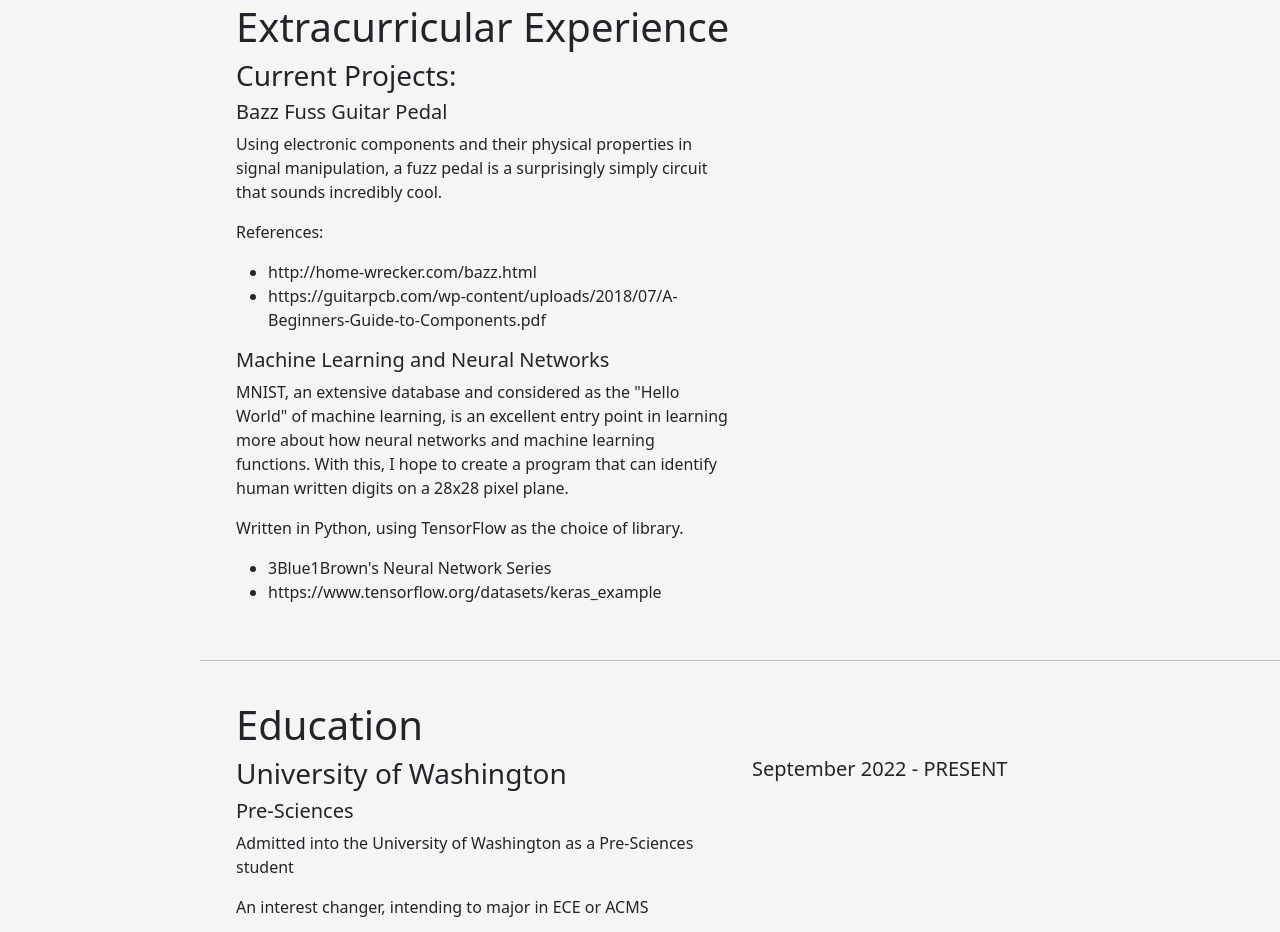
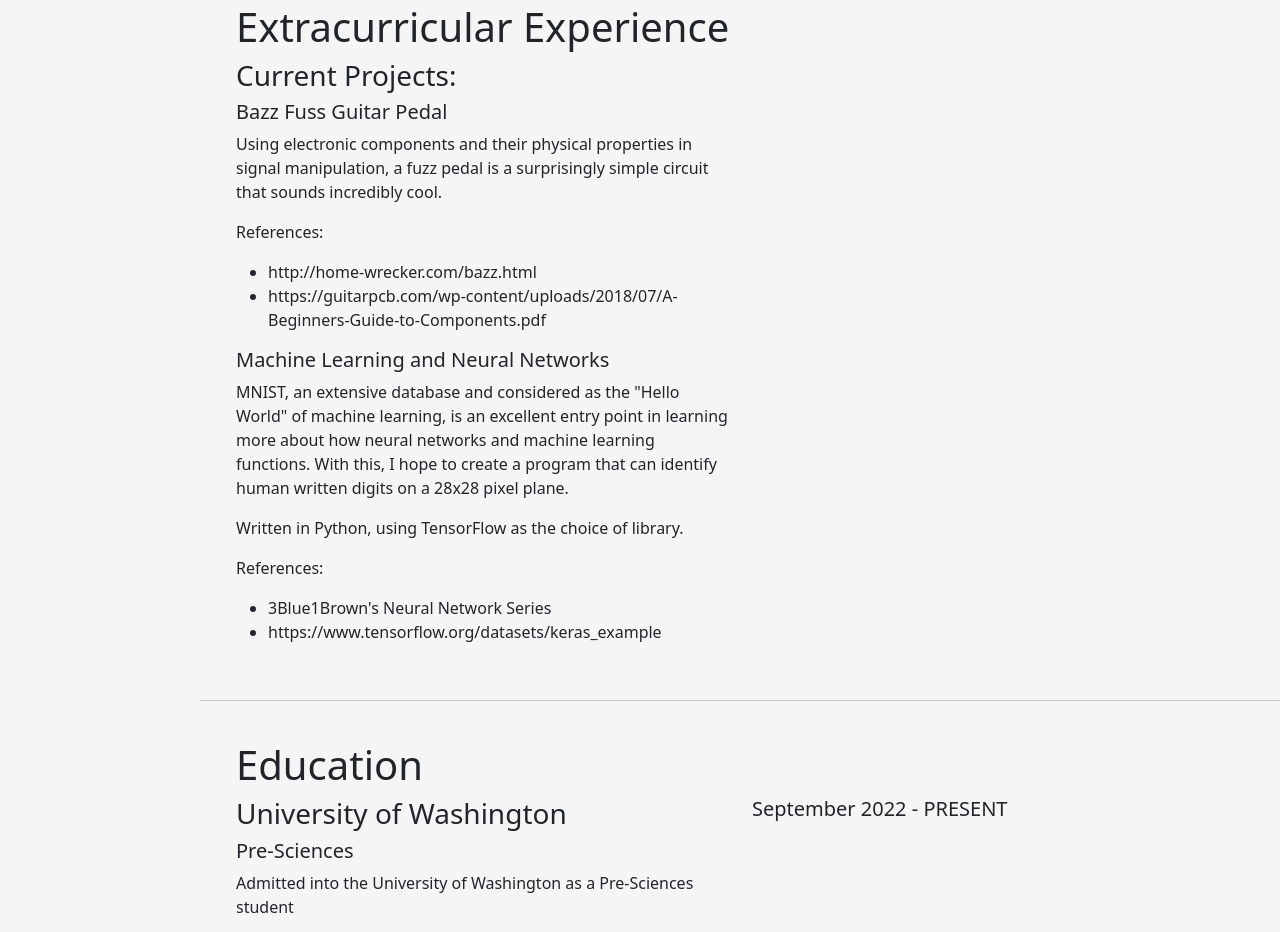
Before and after one commit to homewrk/homewrk.github.io, a plain HTML site: page index.html in a window 1280 px wide. Shown: the part 1140-2072 px from the top of the page. Drawn offline with nearby package versions, Linux system fonts and the light colour scheme; a web font is replaced by a local one.

Commit message:
spelling errors

```diff
--- a/index.html
+++ b/index.html
@@ -99,7 +99,7 @@
               <div class="col-md-6">
                 <h3>Current Projects:</h3>
                 <h5>Bazz Fuss Guitar Pedal</h5>
-                <p>Using electronic components and their physical properties in signal manipulation, a fuzz pedal is a surprisingly simply circuit that sounds incredibly cool.</p>
+                <p>Using electronic components and their physical properties in signal manipulation, a fuzz pedal is a surprisingly simple circuit that sounds incredibly cool.</p>
                 <p>References:</p>
                 <ul>
                   <li>http://home-wrecker.com/bazz.html</li>
@@ -112,6 +112,7 @@
               <h5>Machine Learning and Neural Networks</h5>
               <p>MNIST, an extensive database and considered as the "Hello World" of machine learning, is an excellent entry point in learning more about how neural networks and machine learning functions. With this, I hope to create a program that can identify human written digits on a 28x28 pixel plane.</p>
               <p>Written in Python, using TensorFlow as the choice of library.</p>
+              <p>References:</p>
               <ul>
                 <li>3Blue1Brown's Neural Network Series</li>
                 <li>https://www.tensorflow.org/datasets/keras_example</li>
```
